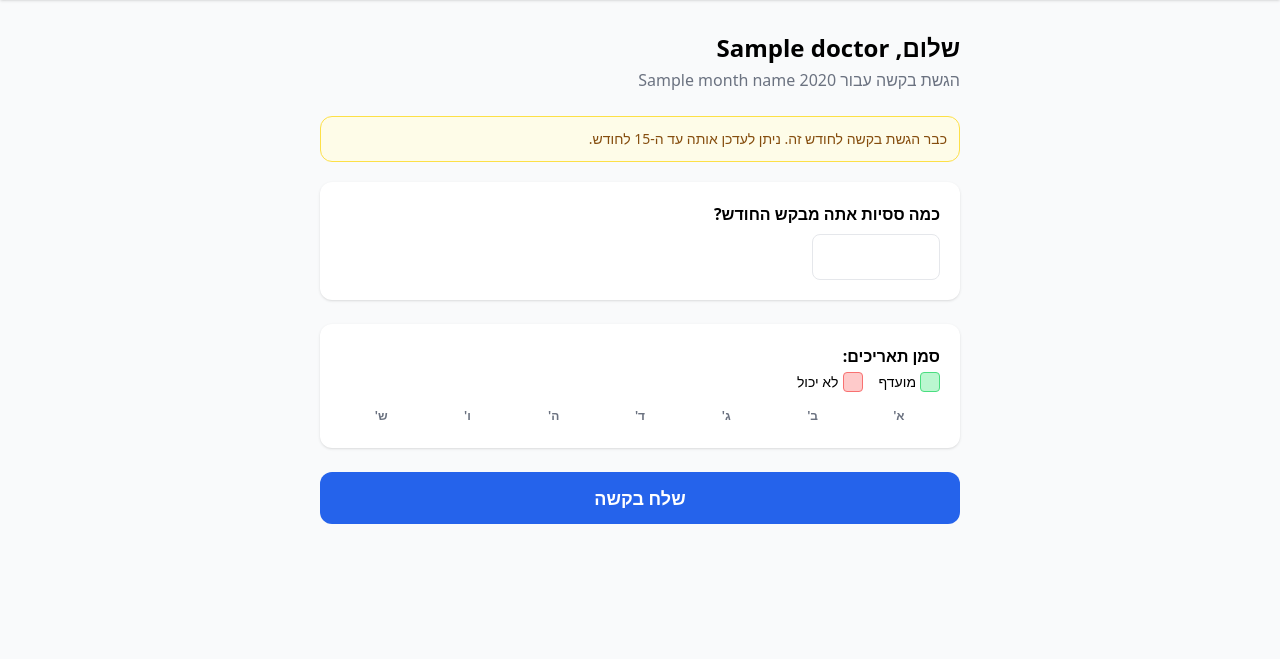
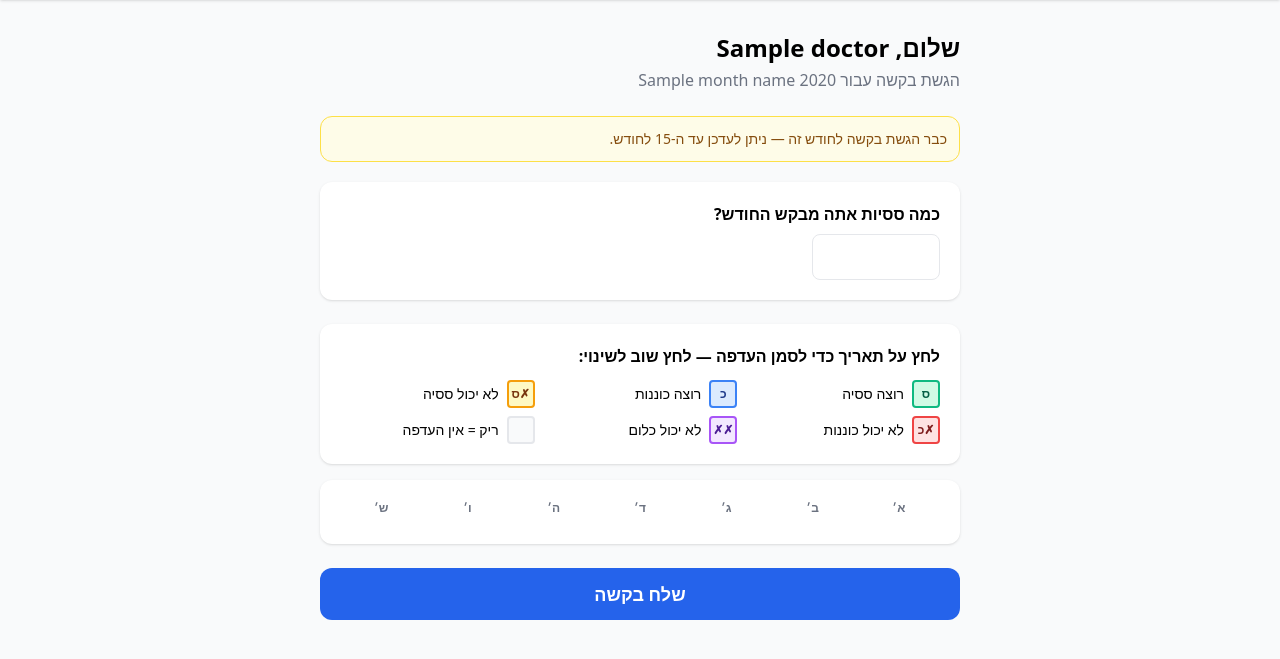
Before and after one commit to ehudregev/cathlab-scheduler, a Flask app: template app/templates/doctor/request.html in a window 1280 px wide. Shown: the part 52-711 px from the top of the page. Run offline with Flask 3, Linux system fonts and the light colour scheme; tables that the repository leaves empty hold one stand-in row (values such as "Sample post"); the template is opened without the code that fills it: values that come from a table or form of the project are taken from there, most other values are stand-ins (such as "Sample title", 1, 10 or a date in 2020); some libraries are stand-ins or nearby versions.

Commit message:
Add granular per-date preferences (want/no session/oncall)

```diff
--- a/app/templates/doctor/request.html
+++ b/app/templates/doctor/request.html
@@ -5,6 +5,15 @@
   <meta name="viewport" content="width=device-width, initial-scale=1.0"/>
   <title>בקשת כוננויות — {{ doctor.name }}</title>
   <script src="https://cdn.tailwindcss.com"></script>
+  <style>
+    .day-btn { transition: all 0.15s ease; }
+    .state-want-session  { background:#d1fae5; border-color:#10b981; color:#065f46; }
+    .state-want-oncall   { background:#dbeafe; border-color:#3b82f6; color:#1e3a8a; }
+    .state-no-session    { background:#fef9c3; border-color:#f59e0b; color:#78350f; }
+    .state-no-oncall     { background:#fee2e2; border-color:#ef4444; color:#7f1d1d; }
+    .state-no-both       { background:#f3e8ff; border-color:#a855f7; color:#4c1d95; }
+    .state-neutral       { background:#f9fafb; border-color:#e5e7eb; color:#374151; }
+  </style>
 </head>
 <body class="bg-gray-50 min-h-screen">
   <nav class="bg-blue-800 text-white px-6 py-3 shadow">
@@ -17,7 +26,7 @@
 
     {% if existing %}
     <div class="bg-yellow-50 border border-yellow-300 rounded-xl p-3 mb-5 text-yellow-800 text-sm">
-      כבר הגשת בקשה לחודש זה. ניתן לעדכן אותה עד ה-15 לחודש.
+      כבר הגשת בקשה לחודש זה — ניתן לעדכן עד ה-15 לחודש.
     </div>
     {% endif %}
 
@@ -33,40 +42,46 @@
       </div>
       {% endif %}
 
+      <!-- Legend -->
+      <div class="bg-white rounded-xl shadow p-5 mb-4">
+        <p class="font-semibold mb-3">לחץ על תאריך כדי לסמן העדפה — לחץ שוב לשינוי:</p>
+        <div class="grid grid-cols-2 sm:grid-cols-3 gap-2 text-sm">
+          <div class="flex items-center gap-2">
+            <span class="w-7 h-7 rounded border-2 state-want-session flex items-center justify-center text-xs font-bold">ס</span>
+            <span>רוצה ססיה</span>
+          </div>
+          <div class="flex items-center gap-2">
+            <span class="w-7 h-7 rounded border-2 state-want-oncall flex items-center justify-center text-xs font-bold">כ</span>
+            <span>רוצה כוננות</span>
+          </div>
+          <div class="flex items-center gap-2">
+            <span class="w-7 h-7 rounded border-2 state-no-session flex items-center justify-center text-xs font-bold">✗ס</span>
+            <span>לא יכול ססיה</span>
+          </div>
+          <div class="flex items-center gap-2">
+            <span class="w-7 h-7 rounded border-2 state-no-oncall flex items-center justify-center text-xs font-bold">✗כ</span>
+            <span>לא יכול כוננות</span>
+          </div>
+          <div class="flex items-center gap-2">
+            <span class="w-7 h-7 rounded border-2 state-no-both flex items-center justify-center text-xs font-bold">✗✗</span>
+            <span>לא יכול כלום</span>
+          </div>
+          <div class="flex items-center gap-2">
+            <span class="w-7 h-7 rounded border-2 state-neutral flex items-center justify-center text-xs"></span>
+            <span>ריק = אין העדפה</span>
+          </div>
+        </div>
+      </div>
+
       <!-- Calendar -->
       <div class="bg-white rounded-xl shadow p-5 mb-6">
-        <p class="font-semibold mb-1">סמן תאריכים:</p>
-        <div class="flex gap-4 text-sm mb-4">
-          <span class="flex items-center gap-1">
-            <span class="w-5 h-5 rounded bg-green-200 border border-green-400 inline-block"></span> מועדף
-          </span>
-          <span class="flex items-center gap-1">
-            <span class="w-5 h-5 rounded bg-red-200 border border-red-400 inline-block"></span> לא יכול
-          </span>
+        <div class="grid grid-cols-7 gap-1 text-center text-xs font-semibold text-gray-500 mb-2">
+          <div>א׳</div><div>ב׳</div><div>ג׳</div><div>ד׳</div><div>ה׳</div><div>ו׳</div><div>ש׳</div>
         </div>
+        <div id="calendar" class="grid grid-cols-7 gap-1"></div>
 
-        <div class="grid grid-cols-7 gap-1 text-center text-xs mb-1">
-          <div class="font-semibold text-gray-500">א'</div>
-          <div class="font-semibold text-gray-500">ב'</div>
-          <div class="font-semibold text-gray-500">ג'</div>
-          <div class="font-semibold text-gray-500">ד'</div>
-          <div class="font-semibold text-gray-500">ה'</div>
-          <div class="font-semibold text-gray-500">ו'</div>
-          <div class="font-semibold text-gray-500">ש'</div>
-        </div>
-
-        {% set existing_preferred = existing.preferred_dates if existing else [] %}
-        {% set existing_unavailable = existing.unavailable_dates if existing else [] %}
-
-        {% set first_day_of_month_weekday = (year ~ '-' ~ '%02d'|format(month) ~ '-01') | strptime('%Y-%m-%d') if False else None %}
-
-        <div id="calendar" class="grid grid-cols-7 gap-1">
-          <!-- Days filled by JS -->
-        </div>
-
-        <!-- Hidden inputs for selected dates -->
-        <div id="preferred-inputs"></div>
-        <div id="unavailable-inputs"></div>
+        <!-- Hidden inputs -->
+        <div id="form-inputs"></div>
       </div>
 
       <button type="submit"
@@ -80,80 +95,110 @@
 const year = {{ year }};
 const month = {{ month }};
 const numDays = {{ num_days }};
-const existingPreferred = {{ (existing.preferred_dates | tojson) if existing else '[]' }};
-const existingUnavailable = {{ (existing.unavailable_dates | tojson) if existing else '[]' }};
+const existingStates = {{ existing_states_json | safe }};
 
-// day states: null / "preferred" / "unavailable"
+// States cycle order (for doctors who do both)
+// If doctor does only sessions or only oncall, we filter the states
+const doesSessions = {{ 'true' if doctor.does_sessions else 'false' }};
+const doesOncall   = {{ 'true' if doctor.does_oncall else 'false' }};
+
+// Build cycle based on doctor type
+let cycle = ['neutral'];
+if (doesSessions) cycle.push('want_session');
+if (doesOncall)   cycle.push('want_oncall');
+if (doesSessions) cycle.push('no_session');
+if (doesOncall)   cycle.push('no_oncall');
+if (doesSessions && doesOncall) cycle.push('no_both');
+
+const stateConfig = {
+  neutral:      { label: '',    cls: 'state-neutral',      icon: '' },
+  want_session: { label: 'ס',  cls: 'state-want-session', icon: 'ס' },
+  want_oncall:  { label: 'כ',  cls: 'state-want-oncall',  icon: 'כ' },
+  no_session:   { label: '✗ס', cls: 'state-no-session',   icon: '✗ס' },
+  no_oncall:    { label: '✗כ', cls: 'state-no-oncall',    icon: '✗כ' },
+  no_both:      { label: '✗✗', cls: 'state-no-both',      icon: '✗✗' },
+};
+
 const states = {};
-existingPreferred.forEach(d => states[d] = "preferred");
-existingUnavailable.forEach(d => states[d] = "unavailable");
+Object.entries(existingStates).forEach(([d, s]) => { states[d] = s; });
 
 function dateStr(day) {
   return `${year}-${String(month).padStart(2,'0')}-${String(day).padStart(2,'0')}`;
 }
 
+function nextState(current) {
+  const idx = cycle.indexOf(current || 'neutral');
+  return cycle[(idx + 1) % cycle.length];
+}
+
+function applyStyle(btn, state) {
+  const cfg = stateConfig[state || 'neutral'];
+  // Remove all state classes
+  Object.values(stateConfig).forEach(c => btn.classList.remove(c.cls));
+  btn.classList.add(cfg.cls);
+  // Update icon span
+  const iconEl = btn.querySelector('.icon');
+  if (iconEl) iconEl.textContent = cfg.icon;
+}
+
 function buildCalendar() {
-  const cal = document.getElementById("calendar");
-  cal.innerHTML = "";
+  const cal = document.getElementById('calendar');
+  cal.innerHTML = '';
 
-  // First day of month: 0=Sunday in JS, but we display Sun first
   const firstDate = new Date(year, month - 1, 1);
-  // Hebrew week starts Sunday (0). JS getDay() returns 0=Sun.
-  const startCol = firstDate.getDay(); // 0=Sun, 1=Mon, ..., 6=Sat
+  const startCol = firstDate.getDay(); // 0=Sun
 
-  // Reorder: our columns are Sun Mon Tue Wed Thu Fri Sat
-  // offset = startCol (already 0=Sun)
   for (let i = 0; i < startCol; i++) {
-    const empty = document.createElement("div");
-    cal.appendChild(empty);
+    cal.appendChild(document.createElement('div'));
   }
 
   for (let day = 1; day <= numDays; day++) {
     const ds = dateStr(day);
-    const btn = document.createElement("button");
-    btn.type = "button";
-    btn.textContent = day;
+    const btn = document.createElement('button');
+    btn.type = 'button';
     btn.dataset.date = ds;
-    btn.className = "rounded py-2 text-sm font-medium transition-colors";
+
+    const dayNum = document.createElement('div');
+    dayNum.className = 'text-sm font-semibold';
+    dayNum.textContent = day;
+
+    const icon = document.createElement('div');
+    icon.className = 'icon text-xs font-bold mt-0.5 h-4';
+
+    btn.appendChild(dayNum);
+    btn.appendChild(icon);
+    btn.className = 'day-btn rounded-lg py-1.5 px-1 border-2 flex flex-col items-center cursor-pointer select-none';
+
     applyStyle(btn, states[ds]);
-    btn.addEventListener("click", () => toggle(ds, btn));
+    btn.addEventListener('click', () => {
+      states[ds] = nextState(states[ds]);
+      if (states[ds] === 'neutral') delete states[ds];
+      applyStyle(btn, states[ds]);
+      updateInputs();
+    });
     cal.appendChild(btn);
   }
-
-  updateInputs();
-}
-
-function applyStyle(btn, state) {
-  btn.className = "rounded py-2 text-sm font-medium transition-colors border ";
-  if (state === "preferred") {
-    btn.className += "bg-green-200 border-green-400 text-green-800";
-  } else if (state === "unavailable") {
-    btn.className += "bg-red-200 border-red-400 text-red-800";
-  } else {
-    btn.className += "bg-white border-gray-200 hover:bg-gray-100 text-gray-700";
-  }
-}
-
-function toggle(ds, btn) {
-  const cur = states[ds];
-  if (!cur) states[ds] = "preferred";
-  else if (cur === "preferred") states[ds] = "unavailable";
-  else delete states[ds];
-  applyStyle(btn, states[ds]);
   updateInputs();
 }
 
 function updateInputs() {
-  const prefDiv = document.getElementById("preferred-inputs");
-  const unavDiv = document.getElementById("unavailable-inputs");
-  prefDiv.innerHTML = "";
-  unavDiv.innerHTML = "";
+  const container = document.getElementById('form-inputs');
+  container.innerHTML = '';
+  const groups = {
+    want_session: [], want_oncall: [],
+    no_session: [], no_oncall: [], no_both: []
+  };
   Object.entries(states).forEach(([d, s]) => {
-    const inp = document.createElement("input");
-    inp.type = "hidden";
-    inp.value = d;
-    if (s === "preferred") { inp.name = "preferred[]"; prefDiv.appendChild(inp); }
-    else if (s === "unavailable") { inp.name = "unavailable[]"; unavDiv.appendChild(inp); }
+    if (groups[s]) groups[s].push(d);
+  });
+  Object.entries(groups).forEach(([name, dates]) => {
+    dates.forEach(d => {
+      const inp = document.createElement('input');
+      inp.type = 'hidden';
+      inp.name = `${name}[]`;
+      inp.value = d;
+      container.appendChild(inp);
+    });
   });
 }
 
```
Also changed, not shown: app/models.py (+51 -13 lines), app/routers/doctor.py (+32 -8 lines), app/scheduler.py (+22 -11 lines).
